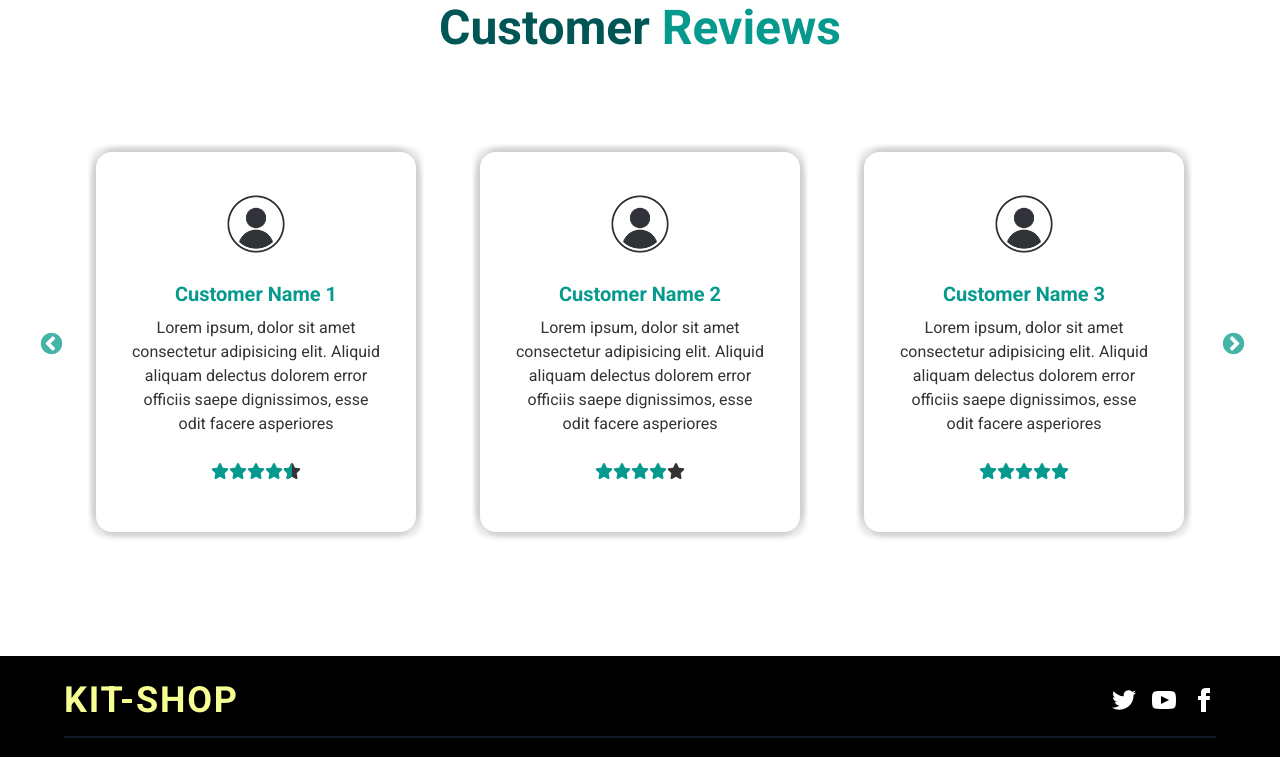
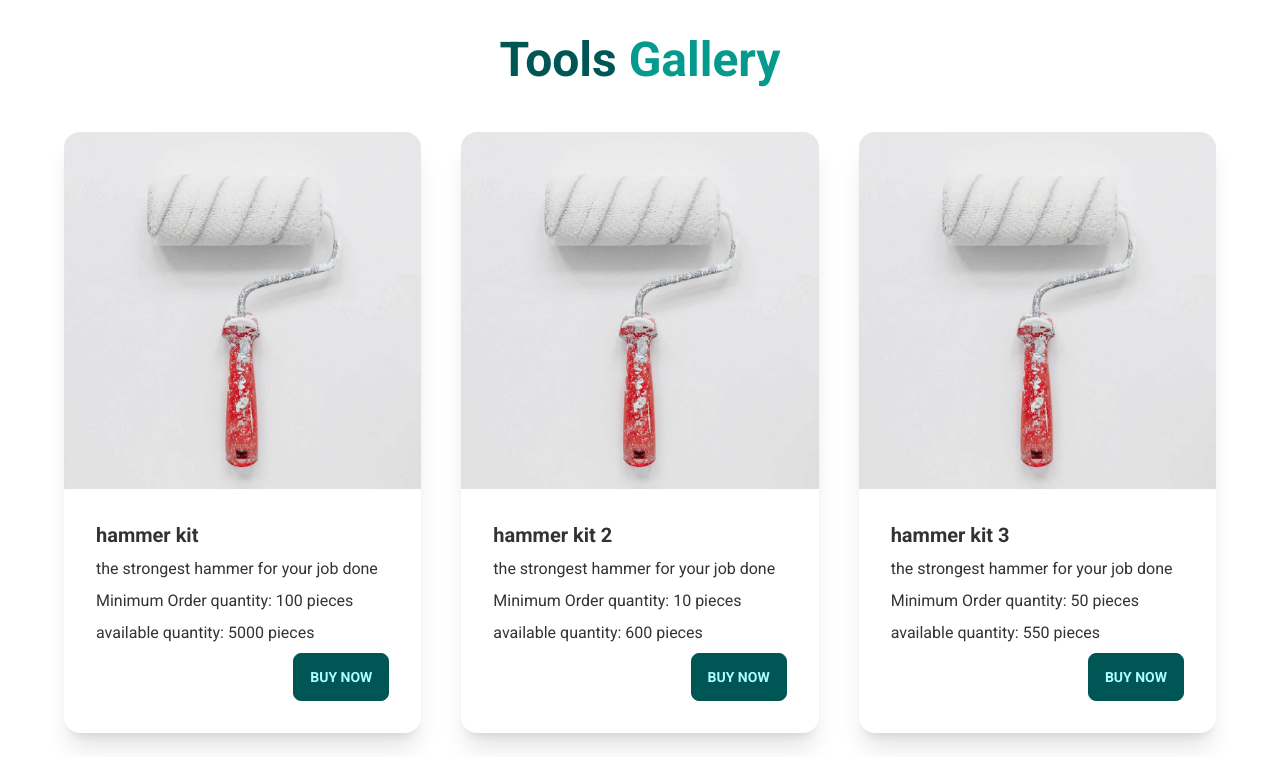
Before and after one commit to sam-suzzaman/PH-Assignment-12-Client, a React (Create React App) app: page / in a window 1280 px wide. Shown: the part 900-1657 px from the top of the page. Built offline with nearby package versions, Linux system fonts and the light colour scheme.

Commit message:
adding tools gallery section

```diff
--- /dev/null
+++ b/src/Components/SingleTool/SingleTool.js
@@ -0,0 +1,23 @@
+import React from "react";
+
+const SingleTool = ({ tool }) => {
+    const { photo, title, des, minOrderQuantity, availableQuantity } = tool;
+    return (
+        <div class="card w-full shadow-xl">
+            <figure>
+                <img src={photo} alt="Shoes" />
+            </figure>
+            <div class="card-body">
+                <h2 class="card-title">{title}</h2>
+                <p>{des}</p>
+                <p>Minimum Order quantity: {minOrderQuantity} pieces</p>
+                <p>available quantity: {availableQuantity} pieces</p>
+                <div class="card-actions justify-end">
+                    <button class="btn btn-primary">Buy Now</button>
+                </div>
+            </div>
+        </div>
+    );
+};
+
+export default SingleTool;
--- /dev/null
+++ b/src/Components/ToolsGallery/ToolsGallery.js
@@ -0,0 +1,64 @@
+import React from "react";
+import tooPic from "../../assets/tool.jpg";
+import SingleTool from "../SingleTool/SingleTool";
+const ToolsGallery = () => {
+    const tools = [
+        {
+            id: 1,
+            photo: tooPic,
+            title: "hammer kit",
+            des: "the strongest hammer for your job done",
+            minOrderQuantity: 100,
+            availableQuantity: 5000,
+        },
+        {
+            id: 2,
+            photo: tooPic,
+            title: "hammer kit 2",
+            des: "the strongest hammer for your job done",
+            minOrderQuantity: 10,
+            availableQuantity: 600,
+        },
+        {
+            id: 3,
+            photo: tooPic,
+            title: "hammer kit 3",
+            des: "the strongest hammer for your job done",
+            minOrderQuantity: 50,
+            availableQuantity: 550,
+        },
+        {
+            id: 4,
+            photo: tooPic,
+            title: "hammer kit 4",
+            des: "the strongest hammer for your job done",
+            minOrderQuantity: 30,
+            availableQuantity: 8800,
+        },
+        {
+            id: 5,
+            photo: tooPic,
+            title: "hammer kit 5",
+            des: "the strongest hammer for your job done",
+            minOrderQuantity: 50,
+            availableQuantity: 2000,
+        },
+    ];
+
+    return (
+        <section className="tools-gallery-container py-8 px-8 lg:px-16">
+            <h2 className="text-center text-4xl sm:text-5xl text-primary  capitalize font-semibold">
+                Tools <span className="text-secondary">gallery</span>
+            </h2>
+            <div className="tools-row mt-12">
+                <div className="grid grid-cols-1 sm:grid-cols-2 lg:grid-cols-3 gap-10">
+                    {tools.map((tool) => {
+                        return <SingleTool key={tool.id} tool={tool} />;
+                    })}
+                </div>
+            </div>
+        </section>
+    );
+};
+
+export default ToolsGallery;
--- a/src/Pages/Home.js
+++ b/src/Pages/Home.js
@@ -2,12 +2,14 @@ import React from "react";
 import BuisnessSummery from "../Components/BuisnessSummery/BuisnessSummery";
 import Hero from "../Components/Hero/Hero";
 import Reviews from "../Components/Reviews/Reviews";
+import ToolsGallery from "../Components/ToolsGallery/ToolsGallery";
 
 const Home = () => {
     return (
         <>
             <Hero />
             <BuisnessSummery />
+            <ToolsGallery />
             <Reviews />
         </>
     );
```
Also changed, not shown: src/assets/tool.jpg (added).
